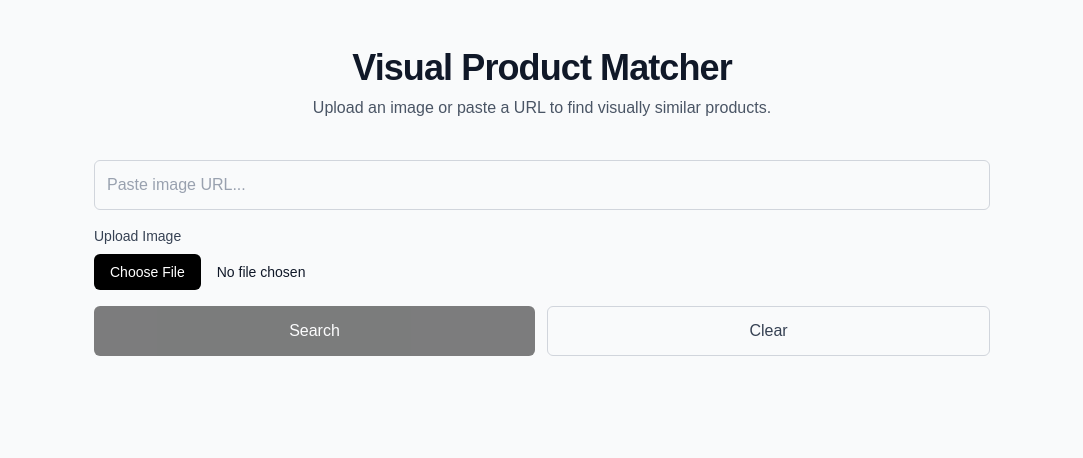
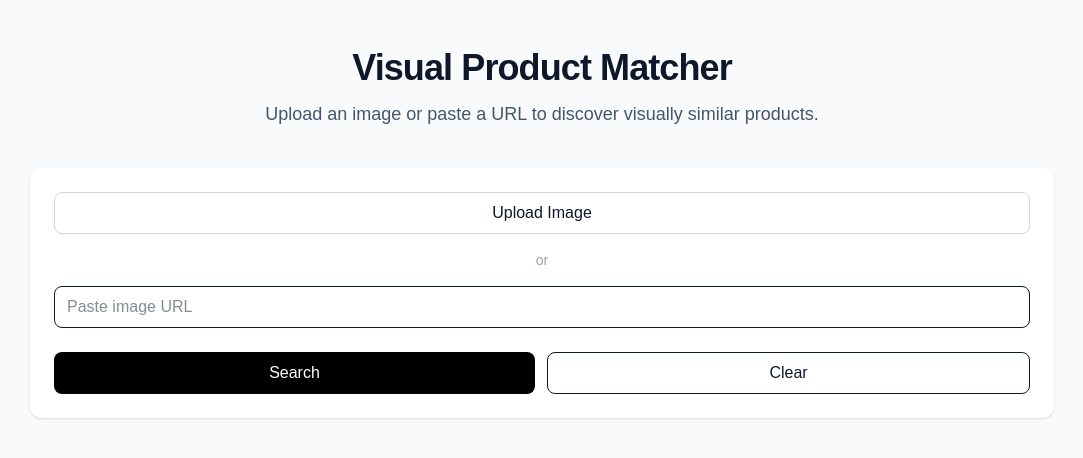
Before and after one commit to sowmyadasar1/visual-product-matcher, a Next.js app: page / in a window 1280 px wide. Shown: the top 458 px of the page, without its empty margins (98-1181 px from the left). Built offline with nearby package versions, Linux system fonts and the light colour scheme.

Commit message:
Improve UI, filters, slider, search behavior, and results layout

```diff
--- a/app/api/match/route.ts
+++ b/app/api/match/route.ts
@@ -4,48 +4,57 @@ import { NextResponse } from "next/server";
 import fs from "fs";
 import path from "path";
 import { cosineSimilarity } from "@/lib/similarity";
-import { embedWithReplicate } from "@/lib/replicateEmbedding";
+import { embedImage } from "@/lib/serverEmbedding";
 
-const productsFilePath = path.join(
-  process.cwd(),
-  "data",
-  "products.json"
-);
+const productsFilePath = path.join(process.cwd(), "data", "products.json");
 
 export async function POST(req: Request) {
   try {
-    const { image } = await req.json();
+    const formData = await req.formData();
 
-    if (!image) {
-      return NextResponse.json(
-        { error: "Image required" },
-        { status: 400 }
-      );
+    const file = formData.get("file") as File | null;
+    const url = formData.get("url") as string | null;
+
+    if (!file && !url) {
+      return NextResponse.json({ error: "Image required" }, { status: 400 });
     }
 
-    const queryEmbedding = await embedWithReplicate(image);
+    let base64: string;
 
-    if (!Array.isArray(queryEmbedding) || queryEmbedding.length !== 512) {
-      throw new Error("Invalid embedding returned from Replicate");
+    // FILE upload
+    if (file) {
+      const arrayBuffer = await file.arrayBuffer();
+      base64 = Buffer.from(arrayBuffer).toString("base64");
     }
 
-    const fileData = fs.readFileSync(productsFilePath, "utf-8");
-    const products = JSON.parse(fileData);
+    // URL upload
+    else {
+      const res = await fetch(url!);
+      if (!res.ok) throw new Error("Unable to fetch image URL");
+
+      const buffer = await res.arrayBuffer();
+      base64 = Buffer.from(buffer).toString("base64");
+    }
+
+    // Generate embedding
+    const embedding = await embedImage(base64);
+
+    // Load products
+    const products = JSON.parse(fs.readFileSync(productsFilePath, "utf8"));
+
+    console.log("Query embedding length:", embedding.length);
+    console.log("Product embedding length:", products[0].embedding.length);
 
     const results = products
-      .map((product: any) => ({
-        ...product,
-        score: cosineSimilarity(queryEmbedding, product.embedding),
+      .map((p: any) => ({
+        ...p,
+        score: cosineSimilarity(embedding, p.embedding),
       }))
-      .sort((a: any, b: any) => b.score - a.score)
-      .slice(0, 10);
+      .sort((a: any, b: any) => b.score - a.score);
 
     return NextResponse.json(results);
-  } catch (error) {
-    console.error("Match API error:", error);
-    return NextResponse.json(
-      { error: "Something went wrong" },
-      { status: 500 }
-    );
+  } catch (e: any) {
+    console.error(e);
+    return NextResponse.json({ error: e.message }, { status: 500 });
   }
 }
--- a/app/page.tsx
+++ b/app/page.tsx
@@ -12,24 +12,7 @@ type ProductMatch = {
   score: number;
 };
 
-let extractor: any;
-
-async function getExtractor() {
-  if (!extractor) {
-    const { pipeline } = await import("@xenova/transformers");
-
-    extractor = await pipeline(
-      "image-feature-extraction",
-      "Xenova/clip-vit-base-patch32"
-    );
-  }
-  return extractor;
-}
-
-
-
 export default function Home() {
-  const [imageUrl, setImageUrl] = useState("");
   const [results, setResults] = useState<ProductMatch[]>([]);
   const [loading, setLoading] = useState(false);
   const [error, setError] = useState("");
@@ -37,6 +20,7 @@ export default function Home() {
   const [searchedImage, setSearchedImage] = useState<string | null>(null);
   const [confidenceFilter, setConfidenceFilter] = useState("All");
   const [categoryFilter, setCategoryFilter] = useState("All");
+  const [threshold, setThreshold] = useState(0.2);
 
   const getConfidence = (score: number) => {
     if (score > 0.85) return "Very High";
@@ -45,56 +29,39 @@ export default function Home() {
     return "Low";
   };
 
-  const handleSearch = async (image: string) => {
-  if (!image) return;
-
+  const handleSearch = async (file?: File, previewUrl?: string, url?: string) => {
     setLoading(true);
     setError("");
     setResults([]);
 
     try {
-    const model = await getExtractor();
-
-    let output;
-
-    if (image.startsWith("data:")) {
-      // File upload (base64)
-      output = await model(image);
-    } else {
-      // Image URL
-      output = await model(image);
-    }
-
-    console.log("Image value:", image);
-
-    const embedding = Array.from(output.data);
+      const formData = new FormData();
+      if (file) formData.append("file", file);
+      if (url) formData.append("url", url);
 
       const res = await fetch("/api/match", {
         method: "POST",
-      headers: { "Content-Type": "application/json" },
-      body: JSON.stringify({ embedding }),
+        body: formData,
       });
 
-    if (!res.ok) {
-      throw new Error("Failed to fetch matches");
+      const data = await res.json();
+
+      if (!res.ok || !Array.isArray(data)) {
+        throw new Error(typeof data.error === "string" ? data.error : "Search failed");
       }
 
-    const data = await res.json();
       setResults(data);
-    setSearchedImage(image);
+      if (previewUrl) setSearchedImage(previewUrl);
       setConfidenceFilter("All");
       setCategoryFilter("All");
-  } catch (err) {
-    console.error(err);
-    setError("Something went wrong.");
+    } catch (err: any) {
+      setError(err.message);
     } finally {
       setLoading(false);
     }
   };
 
-
   const handleClear = () => {
-    setImageUrl("");
     setResults([]);
     setError("");
     setResultLimit(10);
@@ -108,97 +75,113 @@ export default function Home() {
   }, [results]);
 
   const filteredResults = results
-    .filter((product) => {
-      if (confidenceFilter === "All") return true;
-      return getConfidence(product.score) === confidenceFilter;
-    })
-    .filter((product) => {
-      if (categoryFilter === "All") return true;
-      return product.category === categoryFilter;
-    });
+    .filter(r => r.score >= threshold)
+    .filter(r => confidenceFilter === "All" || getConfidence(r.score) === confidenceFilter)
+    .filter(r => categoryFilter === "All" || r.category === categoryFilter);
 
   return (
-    <main className="min-h-screen bg-gray-50 py-12 px-4">
-      <div className="max-w-4xl mx-auto">
-        <h1 className="text-4xl font-semibold tracking-tight text-gray-900 text-center mb-2">
+    <main className="min-h-screen bg-slate-50 py-12 px-6 text-slate-900">
+      <div className="max-w-5xl mx-auto space-y-10">
+
+        {/* Header */}
+        <header className="text-center space-y-3">
+          <h1 className="text-4xl font-bold tracking-tight">
             Visual Product Matcher
           </h1>
+          <p className="text-slate-600 text-lg">
+            Upload an image or paste a URL to discover visually similar products.
+          </p>
+        </header>
 
-        <p className="text-center text-gray-600 mb-10">
-          Upload an image or paste a URL to find visually similar products.
-        </p>
+        <ImageSearch onSearch={handleSearch} onClear={handleClear} loading={loading} />
 
-        <ImageSearch
-          imageUrl={imageUrl}
-          setImageUrl={setImageUrl}
-          onSearch={handleSearch}
-          onClear={handleClear}
-          loading={loading}
+        {error && <p className="text-red-600 text-center">{error}</p>}
+        {loading && <p className="text-center text-slate-500">Searching…</p>}
+
+        {/* Results Summary */}
+        {results.length > 0 && (
+          <div className="bg-white border rounded-xl p-4 shadow-sm flex items-center justify-between">
+            <div className="flex items-center gap-4">
+              {searchedImage && (
+                <img
+                  src={searchedImage}
+                  className="w-14 h-14 rounded object-cover border"
                 />
-
-        {error && (
-          <p className="text-red-500 text-center mt-4">{error}</p>
               )}
 
-        {results.length > 0 && searchedImage && (
-          <div className="mb-8 flex items-center gap-4">
-            <img
-              src={searchedImage}
-              alt="Search query"
-              className="w-20 h-20 object-cover rounded-md border border-gray-200"
-            />
               <div>
-              <p className="text-sm text-gray-500">Search results</p>
-              <p className="text-gray-900 font-medium">
-                Showing {Math.min(resultLimit, filteredResults.length)} similar products
+                <p className="text-sm text-slate-500">Matches Found</p>
+                <p className="font-semibold text-lg">
+                  Showing {Math.min(resultLimit, filteredResults.length)} of {filteredResults.length}
                 </p>
-
+              </div>
             </div>
           </div>
         )}
 
+        {/* Filters */}
         {results.length > 0 && (
-          <div className="flex flex-wrap gap-3 justify-between items-center mb-6">
-            <p className="text-sm text-gray-600">
-              Displaying {Math.min(resultLimit, filteredResults.length)} of {filteredResults.length}
-            </p>
+          <div className="bg-white border rounded-xl p-4 shadow-sm grid grid-cols-1 md:grid-cols-4 gap-4">
 
-            <div className="flex gap-3 flex-wrap">
             <select
               value={resultLimit}
-                onChange={(e) => setResultLimit(Number(e.target.value))}
-                className="border border-gray-300 rounded-md px-3 py-2 text-sm text-gray-900 bg-white focus:outline-none focus:ring-2 focus:ring-black"
+              onChange={e => setResultLimit(Number(e.target.value))}
+              className="border rounded-lg px-3 py-2"
             >
-                <option value={5}>Top 5</option>
-                <option value={10}>Top 10</option>
+              <option value={5}>Show 5 results</option>
+              <option value={10}>Show 10 results</option>
+              <option value={20}>Show 20 results</option>
             </select>
 
             <select
               value={confidenceFilter}
-                onChange={(e) => setConfidenceFilter(e.target.value)}
-                className="border border-gray-300 rounded-md px-3 py-2 text-sm text-gray-900 bg-white focus:outline-none focus:ring-2 focus:ring-black"
+              onChange={e => setConfidenceFilter(e.target.value)}
+              className="border rounded-lg px-3 py-2"
             >
-                <option value="All">All Confidence</option>
-                <option value="Very High">Very High</option>
-                <option value="High">High</option>
+              <option value="All">All confidence levels</option>
+              <option value="Very High">Very high confidence</option>
+              <option value="High">High confidence</option>
+              <option value="Moderate">Moderate confidence</option>
+              <option value="Low">Low confidence</option>
             </select>
 
             <select
               value={categoryFilter}
-                onChange={(e) => setCategoryFilter(e.target.value)}
-                className="border border-gray-300 rounded-md px-3 py-2 text-sm text-gray-900 bg-white focus:outline-none focus:ring-2 focus:ring-black"
+              onChange={e => setCategoryFilter(e.target.value)}
+              className="border rounded-lg px-3 py-2"
             >
-                {categories.map((cat) => (
-                  <option key={cat} value={cat}>
-                    {cat}
-                  </option>
+              <option value="All">All product categories</option>
+              {categories.filter(c => c !== "All").map(c => (
+                <option key={c}>{c}</option>
               ))}
             </select>
+
+            <div>
+              <label className="text-sm font-medium block mb-1">
+                Minimum similarity ({(threshold * 100).toFixed(0)}%)
+              </label>
+              <input
+                type="range"
+                min="0"
+                max="1"
+                step="0.05"
+                value={threshold}
+                onChange={e => setThreshold(Number(e.target.value))}
+                className="w-full"
+              />
             </div>
+
           </div>
         )}
 
+        {!loading && filteredResults.length === 0 && results.length > 0 && (
+          <p className="text-center text-slate-500">
+            No products match the current filters.
+          </p>
+        )}
+
         <ResultsGrid results={filteredResults.slice(0, resultLimit)} />
+
       </div>
     </main>
   );
--- a/components/ImageSearch.tsx
+++ b/components/ImageSearch.tsx
@@ -2,104 +2,87 @@
 
 import { useState, useRef } from "react";
 
-type ImageSearchProps = {
-  imageUrl: string;
-  setImageUrl: (value: string) => void;
-  onSearch: (image: string) => void;
-  onClear: () => void;
-  loading: boolean;
-};
+export default function ImageSearch({ onSearch, onClear, loading }: any) {
+  const [preview, setPreview] = useState<string | null>(null);
+  const [url, setUrl] = useState("");
+  const [file, setFile] = useState<File | null>(null);
 
-export default function ImageSearch({
-  imageUrl,
-  setImageUrl,
-  onSearch,
-  onClear,
-  loading,
-}: ImageSearchProps) {
-  const [preview, setPreview] = useState<string | null>(null);
-  const fileInputRef = useRef<HTMLInputElement | null>(null);
+  const fileRef = useRef<HTMLInputElement>(null);
 
-  const handleFileChange = (file: File) => {
-    const reader = new FileReader();
+  // Handle file selection
+  const handleFilePick = (e: any) => {
+    const selected = e.target.files[0];
+    if (!selected) return;
 
-    reader.onloadend = () => {
-      const base64 = reader.result as string;
-      setPreview(base64);
-      setImageUrl(base64);
-    };
+    setFile(selected);
+    setUrl("");
 
-    reader.readAsDataURL(file);
+    const previewUrl = URL.createObjectURL(selected);
+    setPreview(previewUrl);
+  };
+
+  const handleSearch = () => {
+    if (!file && !url) return;
+    onSearch(file ?? undefined, preview ?? undefined, url);
   };
 
   const handleClear = () => {
     setPreview(null);
-    setImageUrl("");
+    setUrl("");
+    setFile(null);
+    if (fileRef.current) fileRef.current.value = "";
     onClear();
-
-    if (fileInputRef.current) {
-      fileInputRef.current.value = "";
-    }
   };
 
   return (
-    <div className="mb-8">
+    <div className="bg-white p-6 rounded-xl shadow space-y-4">
+
+      <input hidden type="file" ref={fileRef} onChange={handleFilePick} />
+
+      <button
+        onClick={() => fileRef.current?.click()}
+        className="w-full border border-gray-300 rounded-lg py-2 font-medium hover:bg-gray-50"
+      >
+        Upload Image
+      </button>
+
+      <div className="text-center text-sm text-gray-400">or</div>
+
       <input
-        type="text"
-        placeholder="Paste image URL..."
-        value={imageUrl.startsWith("data:") ? "" : imageUrl}
-        onChange={(e) => setImageUrl(e.target.value)}
-        className="w-full border border-gray-300 text-gray-900 placeholder-gray-400 rounded-md p-3 mb-4 focus:outline-none focus:ring-2 focus:ring-black"
+        value={url}
+        onChange={(e) => {
+          setUrl(e.target.value);
+          setFile(null);
+          setPreview(e.target.value || null);
+        }}
+        placeholder="Paste image URL"
+        className="w-full border rounded-lg px-3 py-2 focus:outline-none focus:ring"
       />
 
-      <label className="block mb-4">
-        <span className="block mb-2 text-sm font-medium text-gray-700">
-          Upload Image
-        </span>
-        <input
-          ref={fileInputRef}
-          type="file"
-          accept="image/*"
-          onChange={(e) => {
-            if (e.target.files && e.target.files[0]) {
-              handleFileChange(e.target.files[0]);
-            }
-          }}
-          className="block w-full text-sm text-gray-900
-                     file:mr-4 file:py-2 file:px-4
-                     file:rounded-md file:border-0
-                     file:text-sm file:font-medium
-                     file:bg-black file:text-white
-                     hover:file:bg-gray-800"
+      {preview && (
+        <img
+          src={preview}
+          className="w-full max-h-64 object-contain rounded border"
         />
-      </label>
-
-      {preview && (
-        <div className="mb-4">
-          <img
-            src={preview}
-            alt="Preview"
-            className="w-40 rounded-md border border-gray-200 shadow-sm"
-          />
-        </div>
       )}
 
-      <div className="flex gap-3">
+      <div className="flex gap-3 pt-2">
         <button
-          onClick={() => onSearch(imageUrl)}
-          disabled={loading || !imageUrl}
-          className="flex-1 bg-black text-white py-3 rounded-md hover:bg-gray-800 transition disabled:opacity-50"
+          disabled={loading}
+          onClick={handleSearch}
+          className="flex-1 bg-black text-white rounded-lg py-2 hover:bg-gray-800 disabled:opacity-50"
         >
-          {loading ? "Searching..." : "Search"}
+          Search
         </button>
 
         <button
           onClick={handleClear}
-          className="flex-1 border border-gray-300 text-gray-700 py-3 rounded-md hover:bg-gray-100 transition"
+          className="flex-1 border rounded-lg py-2 hover:bg-gray-50"
         >
           Clear
         </button>
       </div>
+
     </div>
   );
 }
--- /dev/null
+++ b/lib/serverEmbedding.ts
@@ -0,0 +1,33 @@
+import fs from "fs";
+import path from "path";
+import os from "os";
+import { pipeline } from "@xenova/transformers";
+
+let extractor: any = null;
+
+async function getExtractor() {
+  if (!extractor) {
+    extractor = await pipeline(
+      "image-feature-extraction",
+      "Xenova/clip-vit-base-patch32"
+    );
+  }
+  return extractor;
+}
+
+export async function embedImage(base64: string): Promise<number[]> {
+  const model = await getExtractor();
+
+  const tempPath = path.join(os.tmpdir(), `upload-${Date.now()}.png`);
+
+  fs.writeFileSync(tempPath, Buffer.from(base64, "base64"));
+
+  const output: any = await model(tempPath, {
+    pooling: "mean",
+    normalize: true,
+  });
+
+  fs.unlinkSync(tempPath);
+
+  return Array.from(output.data);
+}
--- a/next.config.ts
+++ b/next.config.ts
@@ -1,9 +1,5 @@
 import type { NextConfig } from "next";
 
-const nextConfig = {
-  experimental: {
-    turbo: false,
-  },
-};
+const nextConfig: NextConfig = {};
 
 export default nextConfig;
--- a/package.json
+++ b/package.json
@@ -17,7 +17,6 @@
     "next": "16.1.6",
     "react": "19.2.3",
     "react-dom": "19.2.3",
-    "replicate": "^1.4.0",
     "ts-node": "^10.9.2"
   },
   "devDependencies": {
```
Also changed, not shown: components/ResultsGrid.tsx (+16 -7 lines), lib/replicateEmbedding.ts (deleted, +0 -18 lines), 1 other file (tests, documents, lock files or other folders). Lines whose indentation alone changed are shown as unchanged.
